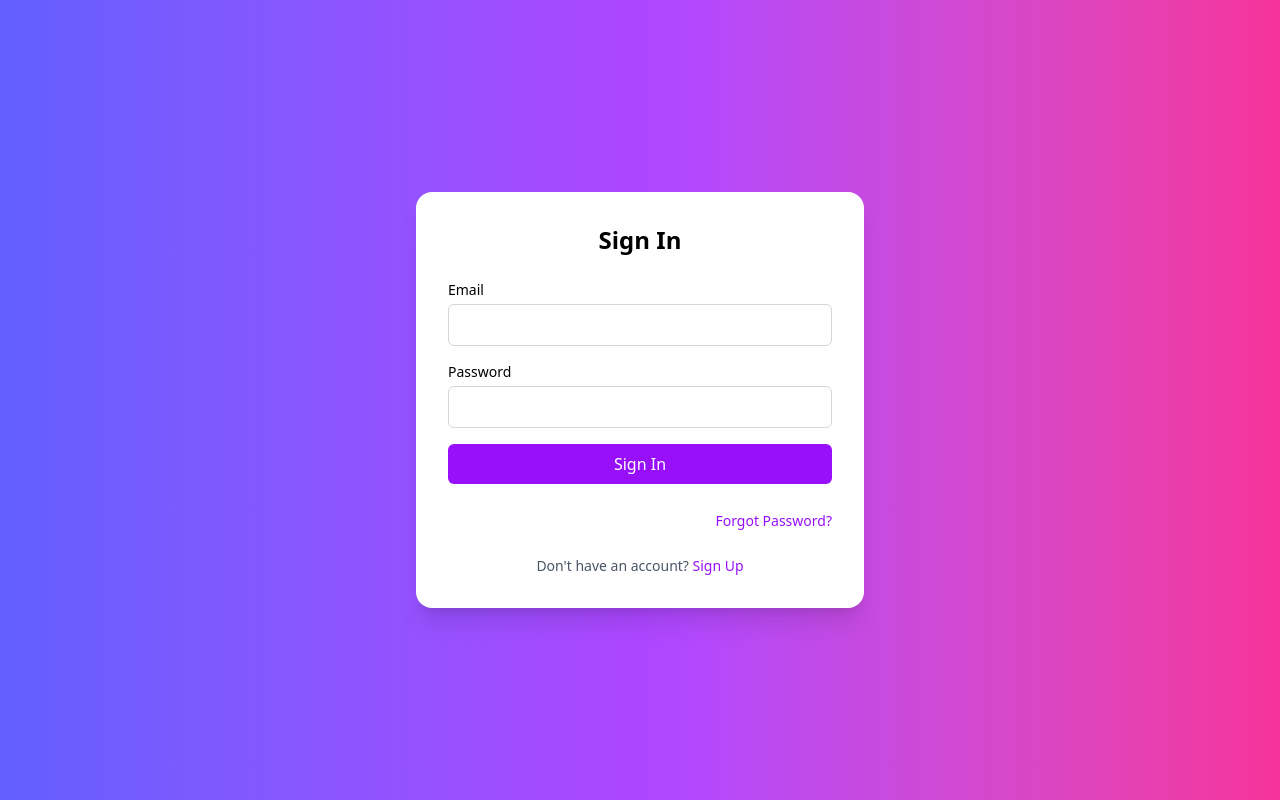
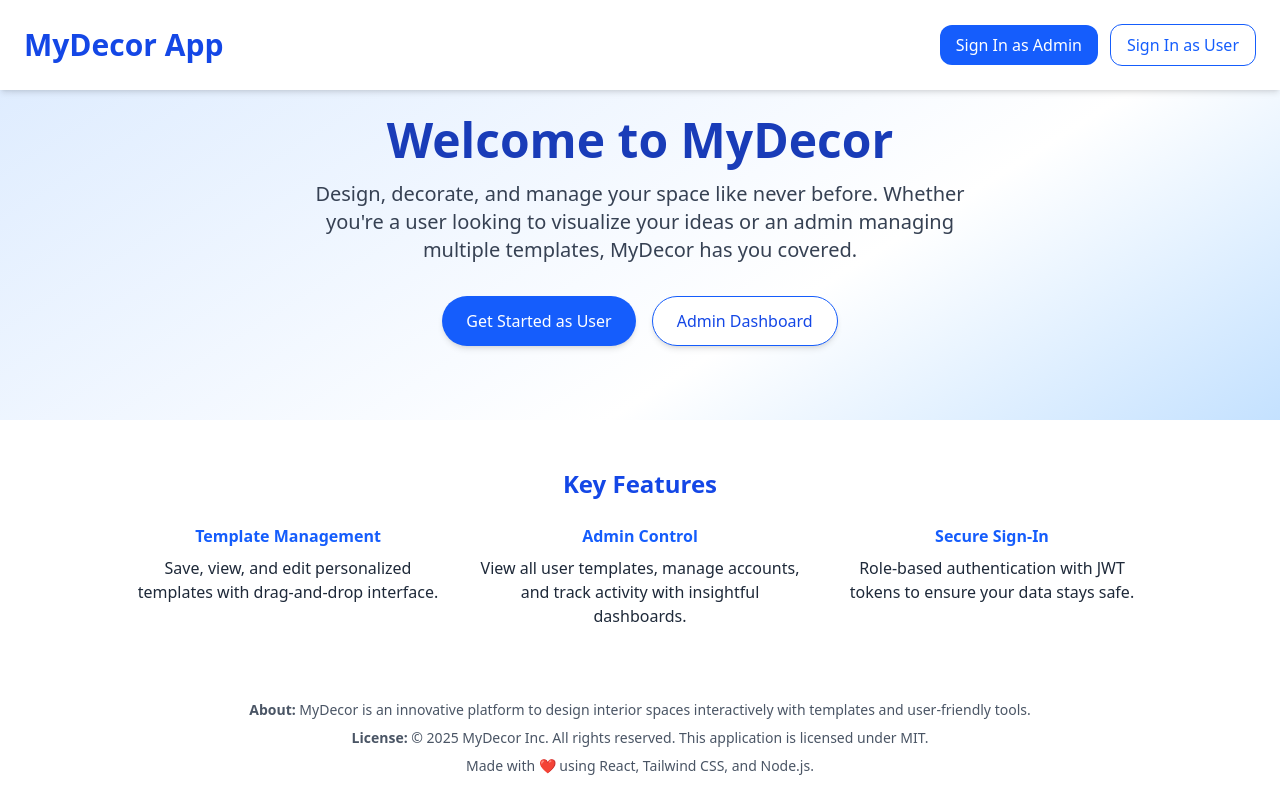
Before and after one commit to rishiktej/BizAcuity_React-client, a React (Vite) app: page / in a window 1280 px wide. Built offline with nearby package versions, Linux system fonts and the light colour scheme.

Commit message:
changed some routings

```diff
--- a/src/Authentication/forgotpass.tsx
+++ b/src/Authentication/user/forgotpass.tsx
@@ -10,7 +10,7 @@ export default function ForgotPass() {
 
   const handleSendOtp = async () => {
     try {
-      const res = await fetch("http://localhost:8080/forgotpassword", {
+      const res = await fetch("http://localhost:8080/user/forgotpassword", {
         method: "POST",
         headers: { "Content-Type": "application/json" },
         body: JSON.stringify({ email }),
--- a/src/Authentication/signin.tsx
+++ b/src/Authentication/user/signin.tsx
@@ -36,7 +36,7 @@ export default function SignInForm() {
           }
           localStorage.setItem("token", data.token);
           alert("Signin successful!");
-          navigate("/dashboard");
+          navigate("/user/dashboard");
           resetForm();
         } catch (error: any) {
           alert(`Error: ${error.message}`);
@@ -82,7 +82,7 @@ export default function SignInForm() {
           <button
             type="button"
             className="text-sm text-purple-600 hover:underline"
-            onClick={() => navigate("/forgotpassword")}
+            onClick={() => navigate("/user/forgotpassword")}
           >
             Forgot Password?
           </button>
--- a/src/Dashboard/main.tsx
+++ b/src/Dashboard/user/main.tsx
@@ -49,7 +49,7 @@ export default function Dashboard() {
   };
 
   const loadTemplate = (template: TemplateData) => {
-    navigate("/create", {
+    navigate("/user/create", {
       state: {
         loadSaved: true,
         template,
@@ -69,7 +69,7 @@ export default function Dashboard() {
         <div>
           <h2 className="text-2xl font-bold mb-8 text-purple-600">Dashboard</h2>
           <button
-            onClick={() => navigate("/profile")}
+            onClick={() => navigate("/user/profile")}
             className="w-full text-left py-2 px-3 rounded hover:bg-purple-100 text-gray-700"
           >
             Profile
@@ -88,7 +88,9 @@ export default function Dashboard() {
         <div className="flex justify-between items-center mb-6">
           <h1 className="text-3xl font-semibold">Your Templates</h1>
           <button
-            onClick={() => navigate("/create", { state: { loadSaved: false } })}
+            onClick={() =>
+              navigate("/user/create", { state: { loadSaved: false } })
+            }
             className="bg-purple-600 text-white px-5 py-2 rounded hover:bg-purple-700"
           >
             + Create New
--- a/src/Dashboard/profile.tsx
+++ b/src/Dashboard/user/profile.tsx
@@ -13,7 +13,7 @@ export default function Profile() {
   useEffect(() => {
     const fetchProfile = async () => {
       const token = localStorage.getItem("token");
-      const res = await fetch("http://localhost:8080/profile", {
+      const res = await fetch("http://localhost:8080/user/profile", {
         headers: {
           Authorization: `Bearer ${token}`,
         },
@@ -39,7 +39,7 @@ export default function Profile() {
 
   const handleUpdate = async () => {
     const token = localStorage.getItem("token");
-    const res = await fetch("http://localhost:8080/profile", {
+    const res = await fetch("http://localhost:8080/user/profile", {
       method: "PUT",
       headers: {
         "Content-Type": "application/json",
--- a/src/Home.tsx
+++ b/src/Home.tsx
@@ -1,29 +1,103 @@
-import { useState } from "react";
-import SignInForm from "./Authentication/signin";
-import SignUpForm from "./Authentication/signup";
+// src/pages/Home.tsx
+import { useNavigate } from "react-router-dom";
 
 export default function HomePage() {
-  const [isSignIn, setIsSignIn] = useState(true);
+  const navigate = useNavigate();
 
   return (
-    <div className="min-h-screen flex items-center justify-center bg-gradient-to-r from-indigo-500 via-purple-500 to-pink-500">
-      <div className="bg-white shadow-xl rounded-2xl p-8 w-full max-w-md">
-        <h2 className="text-2xl font-bold mb-6 text-center">
-          {isSignIn ? "Sign In" : "Sign Up"}
+    <div className="min-h-screen flex flex-col bg-gradient-to-br from-blue-100 via-white to-blue-300 text-gray-800">
+      {/* Header */}
+      <header className="p-6 flex justify-between items-center shadow-md bg-white bg-opacity-60 backdrop-blur-md">
+        <h1 className="text-3xl font-bold text-blue-700">MyDecor App</h1>
+        <nav>
+          <button
+            onClick={() => navigate("/admin/signin")}
+            className="px-4 py-2 bg-blue-600 text-white rounded-xl hover:bg-blue-700 transition-all mr-3"
+          >
+            Sign In as Admin
+          </button>
+          <button
+            onClick={() => navigate("/user")}
+            className="px-4 py-2 bg-white text-blue-600 border border-blue-600 rounded-xl hover:bg-blue-100 transition-all"
+          >
+            Sign In as User
+          </button>
+        </nav>
+      </header>
+
+      {/* Main Content */}
+      <main className="flex-1 flex flex-col justify-center items-center text-center px-4">
+        <h2 className="text-4xl md:text-5xl font-extrabold text-blue-800 mb-4">
+          Welcome to MyDecor
         </h2>
-
-        {isSignIn ? <SignInForm /> : <SignUpForm />}
-
-        <div className="mt-6 text-center text-sm text-gray-600">
-          {isSignIn ? "Don't have an account?" : "Already have an account?"}{" "}
+        <p className="text-lg md:text-xl text-gray-700 max-w-2xl mb-8">
+          Design, decorate, and manage your space like never before. Whether
+          you're a user looking to visualize your ideas or an admin managing
+          multiple templates, MyDecor has you covered.
+        </p>
+        <div className="flex flex-col sm:flex-row gap-4">
           <button
-            onClick={() => setIsSignIn(!isSignIn)}
-            className="text-purple-600 font-medium hover:underline"
+            onClick={() => navigate("/user")}
+            className="px-6 py-3 bg-blue-600 text-white rounded-full shadow-md hover:bg-blue-700 transition-all"
           >
-            {isSignIn ? "Sign Up" : "Sign In"}
+            Get Started as User
+          </button>
+          <button
+            onClick={() => navigate("/admin/signin")}
+            className="px-6 py-3 bg-white text-blue-700 border border-blue-600 rounded-full shadow-md hover:bg-blue-100 transition-all"
+          >
+            Admin Dashboard
           </button>
         </div>
-      </div>
+      </main>
+
+      {/* Features Section */}
+      <section className="bg-white bg-opacity-80 mt-12 py-12 px-6 text-center">
+        <h3 className="text-2xl font-semibold mb-6 text-blue-700">
+          Key Features
+        </h3>
+        <div className="grid md:grid-cols-3 gap-8 max-w-5xl mx-auto">
+          <div>
+            <h4 className="font-bold text-blue-600 mb-2">
+              Template Management
+            </h4>
+            <p>
+              Save, view, and edit personalized templates with drag-and-drop
+              interface.
+            </p>
+          </div>
+          <div>
+            <h4 className="font-bold text-blue-600 mb-2">Admin Control</h4>
+            <p>
+              View all user templates, manage accounts, and track activity with
+              insightful dashboards.
+            </p>
+          </div>
+          <div>
+            <h4 className="font-bold text-blue-600 mb-2">Secure Sign-In</h4>
+            <p>
+              Role-based authentication with JWT tokens to ensure your data
+              stays safe.
+            </p>
+          </div>
+        </div>
+      </section>
+
+      {/* About + License Footer */}
+      <footer className="mt-auto bg-white bg-opacity-70 py-6 text-sm text-center text-gray-600">
+        <div className="max-w-4xl mx-auto px-4">
+          <p className="mb-2">
+            <strong>About:</strong> MyDecor is an innovative platform to design
+            interior spaces interactively with templates and user-friendly
+            tools.
+          </p>
+          <p className="mb-2">
+            <strong>License:</strong> © 2025 MyDecor Inc. All rights reserved.
+            This application is licensed under MIT.
+          </p>
+          <p>Made with ❤️ using React, Tailwind CSS, and Node.js.</p>
+        </div>
+      </footer>
     </div>
   );
 }
--- a/src/routes/App.tsx
+++ b/src/routes/App.tsx
@@ -1,15 +1,16 @@
 import React from "react";
 import { BrowserRouter as Router, Route, Routes } from "react-router-dom";
 import Bgframe from "../bgframe";
-import HomePage from "../Home";
-import Dashboard from "../Dashboard/main";
+import Dashboard from "../Dashboard/user/main";
 import ProtectedRoute from "./protectedroute";
-import Profile from "../Dashboard/profile";
-import ForgotPass from "../Authentication/forgotpass";
+import Profile from "../Dashboard/user/profile";
+import ForgotPass from "../Authentication/user/forgotpass";
 import AdminSignUpForm from "../Authentication/admin/signup";
 import AdminSignInForm from "../Authentication/admin/signin";
 import AdminDashboard from "../Dashboard/admin/main";
 import AdminUsersPage from "../Dashboard/admin/allusers";
+import UserHomePage from "../userHome";
+import HomePage from "../Home";
 
 const App: React.FC = () => {
   return (
@@ -17,12 +18,13 @@ const App: React.FC = () => {
       <div>
         <Routes>
           <Route path="/" element={<HomePage />} />
+          <Route path="/user" element={<UserHomePage />} />
           <Route path="/admin/signup" element={<AdminSignUpForm />} />
           <Route path="/admin/signin" element={<AdminSignInForm />} />
           <Route path="/admin/dashboard" element={<AdminDashboard />} />
           <Route path="/admin/userslist" element={<AdminUsersPage />} />
           <Route
-            path="/create/"
+            path="/user/create/"
             element={
               <ProtectedRoute>
                 <Bgframe />
@@ -30,7 +32,7 @@ const App: React.FC = () => {
             }
           />
           <Route
-            path="/dashboard/"
+            path="/user/dashboard/"
             element={
               <ProtectedRoute>
                 <Dashboard />
@@ -38,14 +40,14 @@ const App: React.FC = () => {
             }
           />
           <Route
-            path="/profile"
+            path="/user/profile"
             element={
               <ProtectedRoute>
                 <Profile />
               </ProtectedRoute>
             }
           />
-          <Route path="/forgotpassword" element={<ForgotPass />} />
+          <Route path="/user/forgotpassword" element={<ForgotPass />} />
         </Routes>
       </div>
     </Router>
--- /dev/null
+++ b/src/userHome.tsx
@@ -0,0 +1,29 @@
+import { useState } from "react";
+import SignInForm from "./Authentication/user/signin";
+import SignUpForm from "./Authentication/user/signup";
+
+export default function UserHomePage() {
+  const [isSignIn, setIsSignIn] = useState(true);
+
+  return (
+    <div className="min-h-screen flex items-center justify-center bg-gradient-to-r from-indigo-500 via-purple-500 to-pink-500">
+      <div className="bg-white shadow-xl rounded-2xl p-8 w-full max-w-md">
+        <h2 className="text-2xl font-bold mb-6 text-center">
+          {isSignIn ? "Sign In" : "Sign Up"}
+        </h2>
+
+        {isSignIn ? <SignInForm /> : <SignUpForm />}
+
+        <div className="mt-6 text-center text-sm text-gray-600">
+          {isSignIn ? "Don't have an account?" : "Already have an account?"}{" "}
+          <button
+            onClick={() => setIsSignIn(!isSignIn)}
+            className="text-purple-600 font-medium hover:underline"
+          >
+            {isSignIn ? "Sign Up" : "Sign In"}
+          </button>
+        </div>
+      </div>
+    </div>
+  );
+}
```
Also changed, not shown: src/Authentication/user/signup.tsx (renamed from src/Authentication/signup.tsx).
